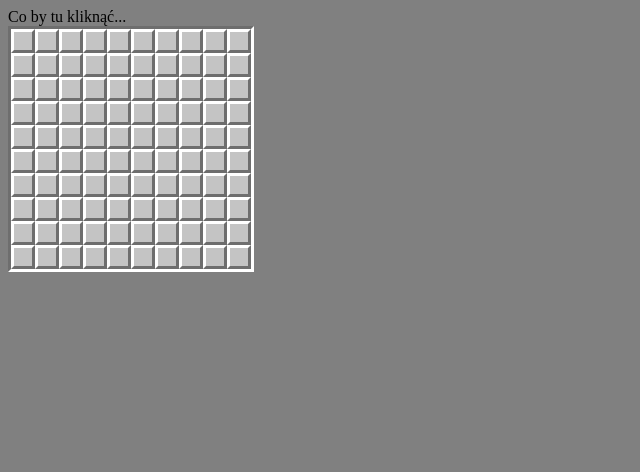
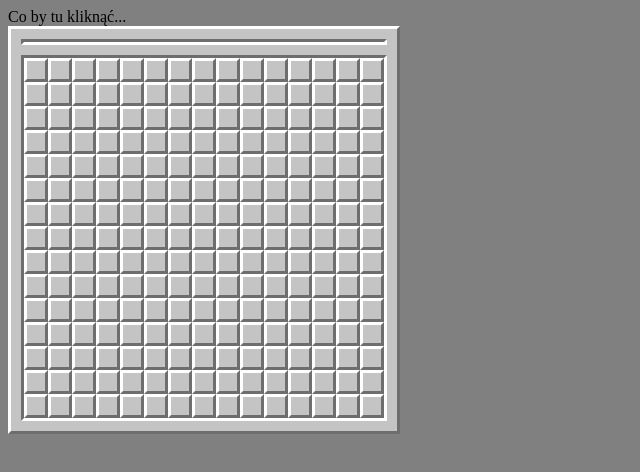
Before and after one commit to tomaszgawron901/Saper, a website built with webpack: page src/index.html in a window 1280 px wide. Shown: the whole page, without its empty margins (0-640 px from the left). Built offline with nearby package versions, Linux system fonts and the light colour scheme.

Commit message:
Game Container component added.

```diff
--- a/src/components/Board.ts
+++ b/src/components/Board.ts
@@ -40,7 +40,6 @@ export default class Board extends Clickable implements IComponent{
 
     public GetComponent() {
         const container = document.createElement('DIV');
-        container.classList.add("ReversedBorderedContainer");
         container.classList.add("BoardContainer");
         for(var y = 0; y < this.size.height; y++){
             const row = document.createElement('DIV');
--- /dev/null
+++ b/src/components/GameContainer.ts
@@ -0,0 +1,40 @@
+import IComponent from './IComponent';
+import Board from './Board';
+
+export default class GameContainer implements IComponent {
+    public board: Board;
+    public head: any; // TODO create head component
+
+    private boardContainer: HTMLElement;
+    private headConteiner: HTMLElement;
+
+    public constructor(){
+        this.boardContainer = document.createElement('DIV');
+        this.boardContainer.classList.add("ReversedBorderedContainer");
+
+        this.headConteiner = document.createElement('DIV');
+        this.headConteiner.classList.add("ReversedBorderedContainer");
+        this.boardContainer.style.marginTop = "10px";
+
+        this.SetNewBoard({width: 15, height: 15});
+    }
+
+
+    public SetNewBoard( size: {width: number, height: number}) {
+        this.board = new Board(size);
+        this.boardContainer.innerHTML = "";
+        this.boardContainer.appendChild(this.board.GetComponent());
+    }
+
+    public GetComponent() {
+        const container = document.createElement('DIV');
+        container.classList.add("GameContainer");
+        container.classList.add("BorderedContainer");
+
+        container.appendChild(this.headConteiner);
+        container.appendChild(this.boardContainer);
+
+        return container;
+    }
+
+}
--- a/src/index.ts
+++ b/src/index.ts
@@ -1,10 +1,11 @@
 import './main.scss';
 import Board, {BoardElementClickArgs} from './components/Board';
+import GameContainer from './components/GameContainer';
 import Game, {Position} from './logic/Game';
 
 const game = new Game({x: 10, y: 10}, 20);
 game.Open(new Position(5, 5));
-const b = new Board({width: 10, height: 10});
-b.AddOnClickListener((args: BoardElementClickArgs) => {console.log(args.x, args.y);
+const g = new GameContainer();
+g.board.AddOnClickListener((args: BoardElementClickArgs) => {console.log(args.x, args.y);
 });
-document.body.appendChild(b.GetComponent());
+document.body.appendChild(g.GetComponent());
--- a/src/main.scss
+++ b/src/main.scss
@@ -52,6 +52,12 @@
   height: fit-content;
 }
 
+.GameContainer{
+  width: fit-content;
+  height: fit-content;
+  padding: 10px;
+}
+
 body {
   background-color: grey;
 }
```
